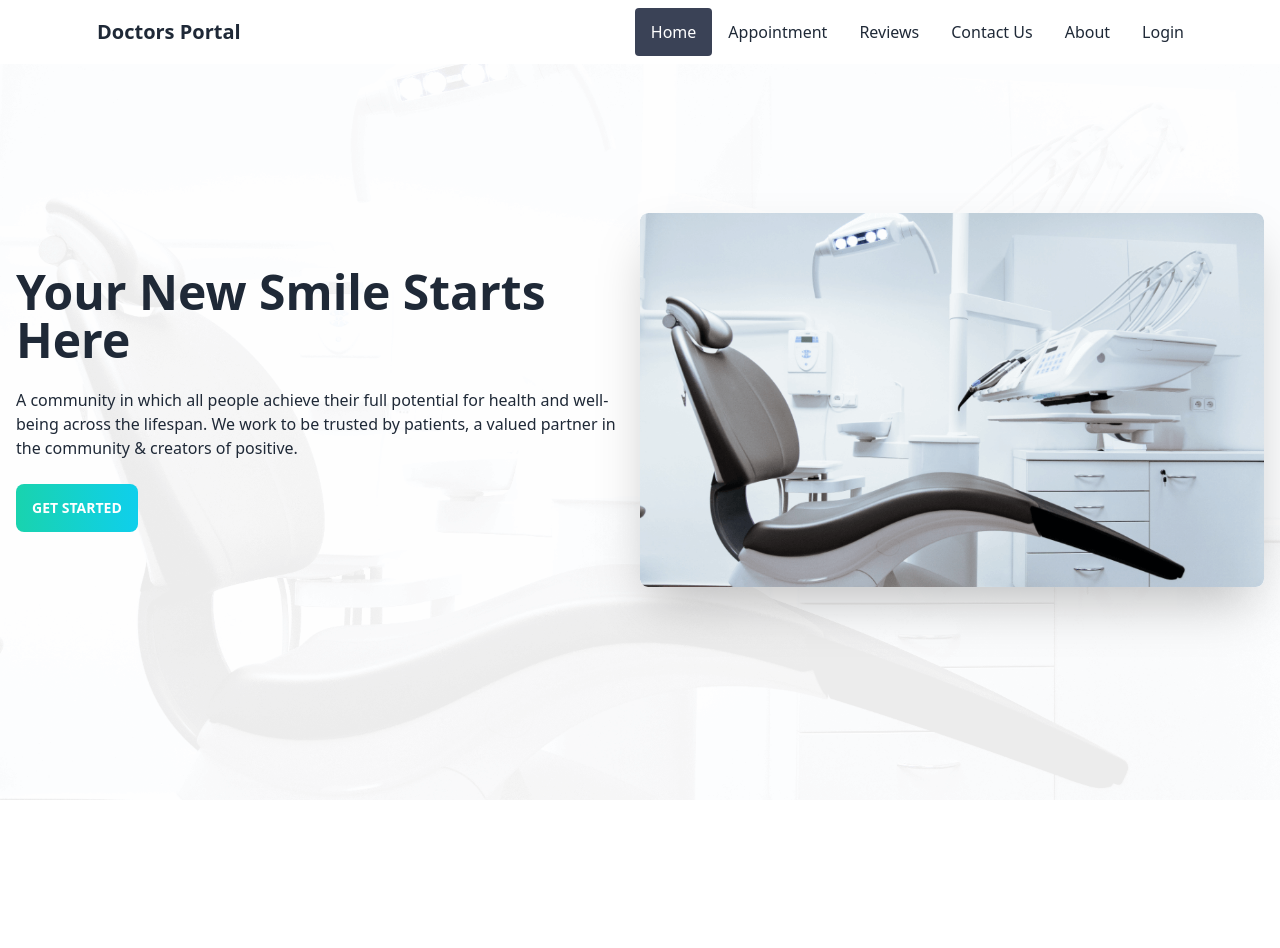
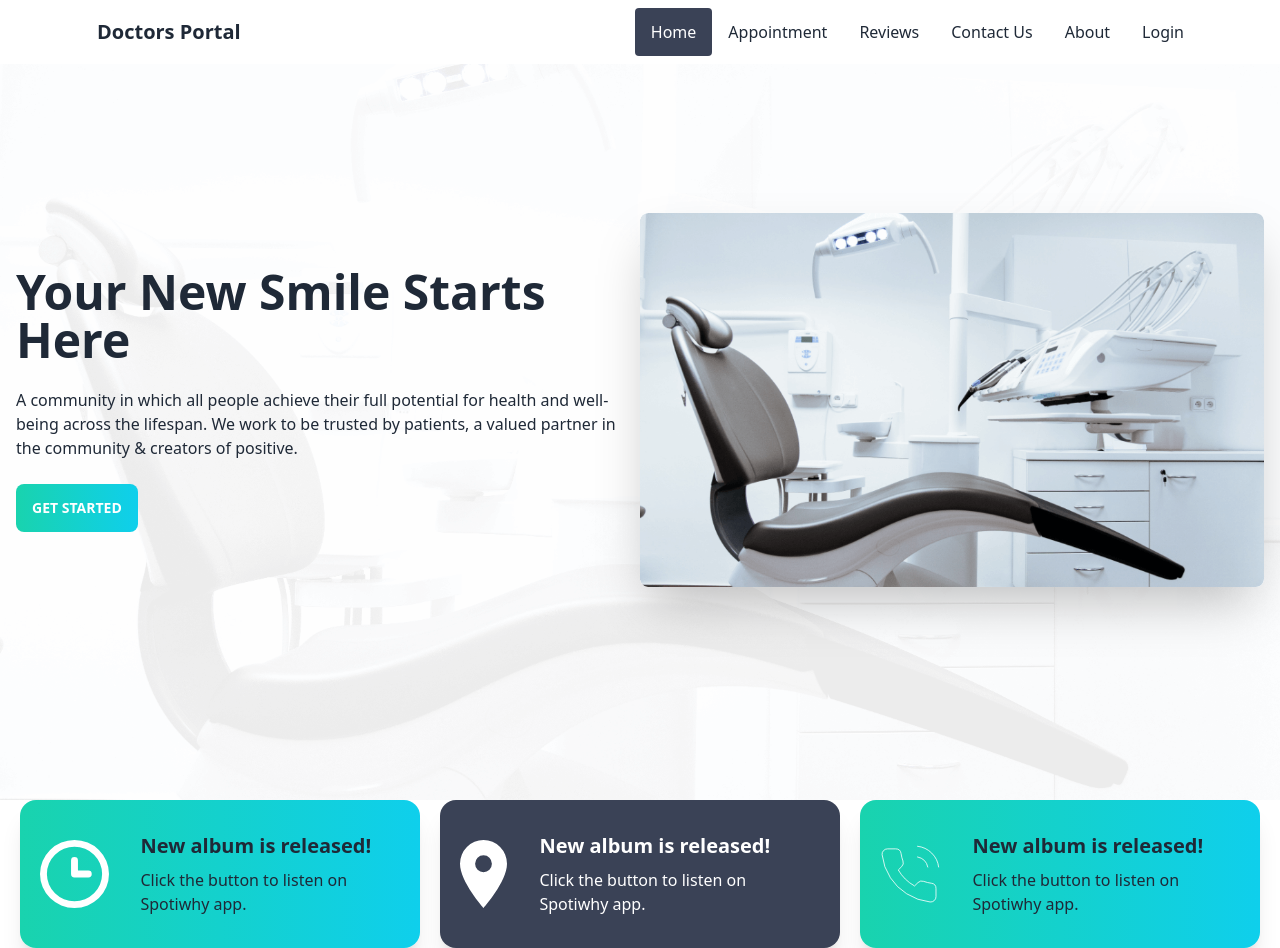
Before and after one commit to Arpon207/Doctors-Portal, a React (Vite) app: page / in a window 1280 px wide. Before the commit the page ends 800 px from the top, so only its background shows below. Built offline with nearby package versions, Linux system fonts and the light colour scheme.

Commit message:
added info section

```diff
--- /dev/null
+++ b/src/components/Info/Info.jsx
@@ -0,0 +1,22 @@
+import card1 from "../../assets/icons/clock.svg";
+import card2 from "../../assets/icons/marker.svg";
+import card3 from "../../assets/icons/phone.svg";
+import InfoCard from "./InfoCard";
+
+const Info = () => {
+  return (
+    <div className="grid grid-cols-1 lg:grid-cols-3 gap-5  px-5">
+      <InfoCard
+        image={card1}
+        background={"bg-gradient-to-r from-[#19D3AE] to-[#0FCFEC]"}
+      />
+      <InfoCard image={card2} background={"bg-[#3A4256] text-white"} />
+      <InfoCard
+        image={card3}
+        background={"bg-gradient-to-r from-[#19D3AE] to-[#0FCFEC]"}
+      />
+    </div>
+  );
+};
+
+export default Info;
--- /dev/null
+++ b/src/components/Info/InfoCard.jsx
@@ -0,0 +1,15 @@
+const InfoCard = ({ image, background }) => {
+  return (
+    <div className={`card lg:card-side ${background} shadow-xl`}>
+      <figure className="pt-5 lg:pt-0  lg:pl-5">
+        <img src={image} alt="Album" />
+      </figure>
+      <div className="card-body">
+        <h2 className="card-title">New album is released!</h2>
+        <p>Click the button to listen on Spotiwhy app.</p>
+      </div>
+    </div>
+  );
+};
+
+export default InfoCard;
--- a/src/components/Navbar/Navbar.jsx
+++ b/src/components/Navbar/Navbar.jsx
@@ -3,7 +3,7 @@ import Navlinks from "../../constants/Navlinks";
 
 const Navbar = () => {
   return (
-    <div className="navbar bg-base-100 justify-between w-full mx-auto fixed top-0 lg:px-20">
+    <div className="navbar bg-base-100 justify-between w-full mx-auto fixed top-0 lg:px-20 z-50">
       <div className="navbar-start">
         <div className="dropdown">
           <label tabIndex="0" className="btn btn-ghost lg:hidden">
--- a/src/pages/Home/Home.jsx
+++ b/src/pages/Home/Home.jsx
@@ -1,8 +1,10 @@
 import Banner from "../../components/Banner/Banner";
+import Info from "../../components/Info/Info";
 
 const Home = () => (
   <>
     <Banner />
+    <Info />
   </>
 );
 
```
